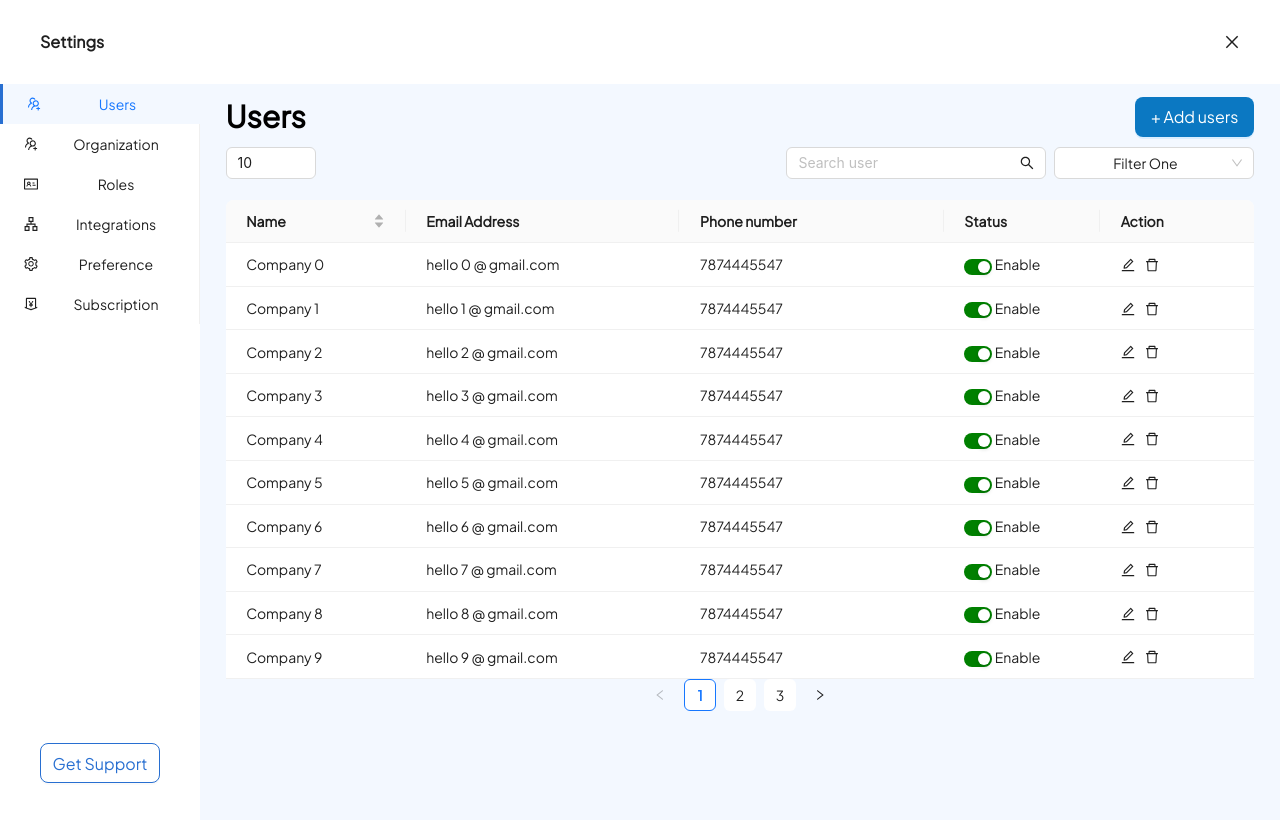
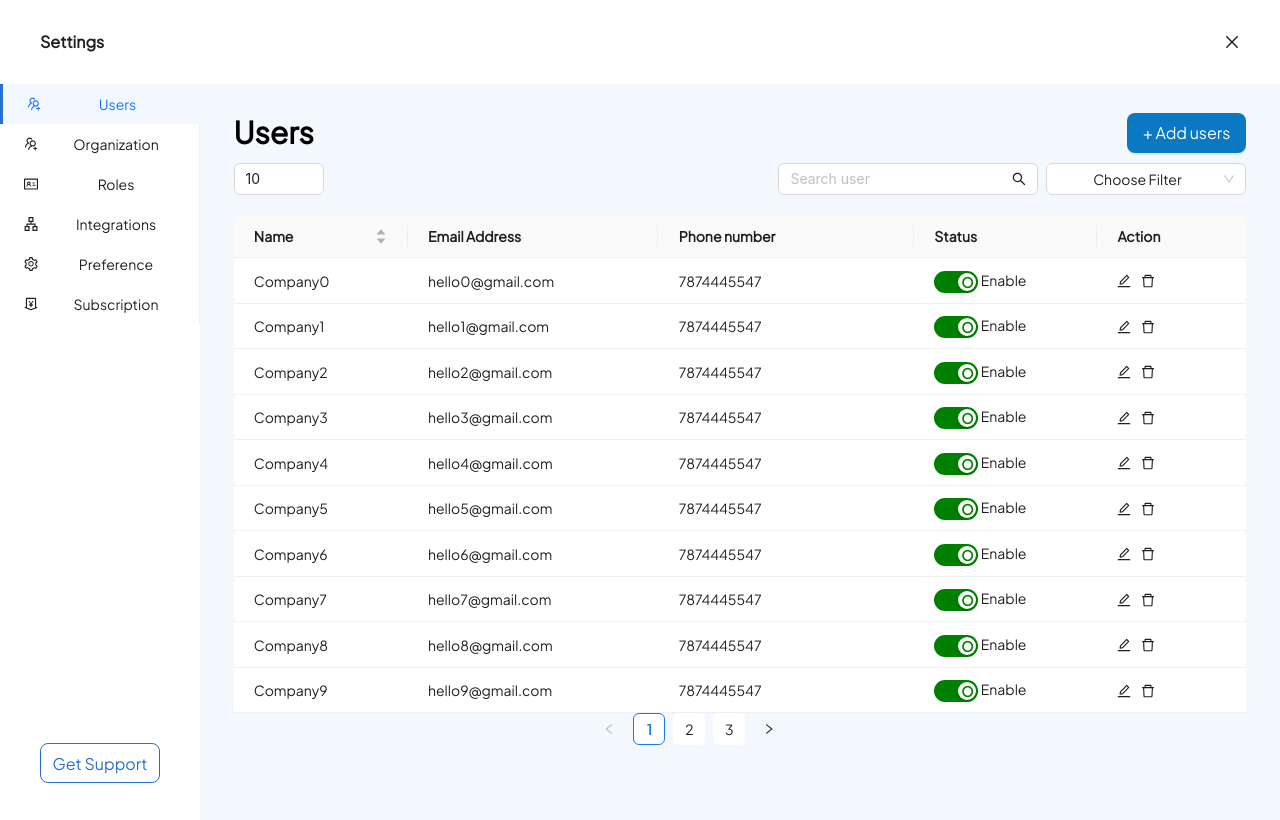
Before and after one commit to pratikp151001/Reusable_App, a React (Create React App) app: page /settings in a window 1280 px wide. Built offline with nearby package versions, Linux system fonts and the light colour scheme.

Commit message:
feat(Searching&filtering)

```diff
--- a/src/Components/settings/SearchAndFilter/index.tsx
+++ b/src/Components/settings/SearchAndFilter/index.tsx
@@ -3,7 +3,7 @@ import { Row, Col, InputNumber, Space, Input, Select } from 'antd'
 import React from 'react'
 
 export default function index(props: any) {
-    const { performSearchHandler, searchValue, modifyPageSize, PageSize } = props
+    const { performSearchHandler, searchValue, modifyPageSize, PageSize, handlefilterChange } = props
     return (
         <div >
             <div >
@@ -20,14 +20,15 @@ export default function index(props: any) {
                                 value={searchValue}
                                 defaultValue={''}
                             />
+
                             <Select
-                                defaultValue="filterOne"
+                                defaultValue="Choose Filter"
                                 style={{ width: 200 }}
                                 options={[
-                                    { label: 'Filter One', value: 'filterOne' },
-                                    { label: 'Filter Second', value: 'filterSecond' },
-                                    { label: 'Filter Third', value: 'filterThird' },
+                                    { label: 'Enable', value: 'Enable' },
+                                    { label: 'Disable', value: 'Disable' },
                                 ]}
+                                onChange={(e) => { handlefilterChange(e) }}
                             />
                         </Space>
                     </Col>
--- a/src/Components/settings/Table/index.tsx
+++ b/src/Components/settings/Table/index.tsx
@@ -8,7 +8,7 @@ import './index.css'
 
 export default function Index(props: any) {
 
-  const { userDataSource, userColumns, permissionDrawer, paginationChangeHandler, currentPage, totalRecords, performSearchHandler, searchValue, PageSize, modifyPageSize } = props
+  const { userDataSource, userColumns, permissionDrawer, paginationChangeHandler, currentPage, totalRecords, performSearchHandler, searchValue, PageSize, modifyPageSize, handlefilterChange } = props
   return (
     <>{permissionDrawer ? `` :
       <div className='searchAndfilter'>
@@ -17,6 +17,7 @@ export default function Index(props: any) {
           searchValue={searchValue}
           modifyPageSize={modifyPageSize}
           PageSize={PageSize}
+          handlefilterChange={handlefilterChange}
         ></SearchAndFilter>
       </div>
     }
--- a/src/constants/userData.tsx
+++ b/src/constants/userData.tsx
@@ -3,14 +3,24 @@ const userDataSource: any = [];
 
 for (let index = 0; index < 24; index++) {
   userDataSource.push({
-    id:`${index}`,
-    name: `Company ${index}`,
-    email: `hello ${index} @ gmail.com`,
-    phone: 7874445547,
-    status:`Enable`,
+    id: `${index}`,
+    fistName: `Company${index}`,
+    email: `hello${index}@gmail.com`,
+    phoneNumber: 7874445547,
+    status: `Enable`,
     created: `some date`,
     action: `some action`,
   });
 }
 
+userDataSource.push({
+  id: `25`,
+  fistName: `Company 25`,
+  email: `hello25@gmail.com`,
+  phoneNumber: 7874445547,
+  status: `Disable`,
+  created: `some date`,
+  action: `some action`,
+});
+
 export default userDataSource
--- a/src/layout/settings/index.css
+++ b/src/layout/settings/index.css
@@ -1,9 +1,7 @@
 .childrendiv {
-    width: '100%';
-    padding: 1% 2% !important;
+    padding: 1.8rem 2.1rem !important;
     max-height: calc(100vh - 64px) !important;
-    /* min-height: calc(100vh - 64px) !important; */
     height: calc(100vh - 64px) !important;
     overflow-y: auto !important;
-    /* overflow: scroll; */
+    background-color: #F3F8FF !important;
 }
--- a/src/pages/settings/index.css
+++ b/src/pages/settings/index.css
@@ -1,6 +1,18 @@
 .ant-switch-checked {
     background-color: green !important;
 }
+
+ul.ant-pagination {
+    width: 90% !important;
+}
+
+/* .ant-switch-checked .ant-switch-handle {
+    color: blue !important;
+    background-color: blue;
+} */
+
+
+
 
 /* .ant-switch-inner-checked{
     background-color: aquamarine !important;
@@ -12,3 +24,32 @@
 .Cancelbtn {
     width: 5vw !important;
 } */
+/* CustomSwitch.css */
+.ant-switch-checked {
+    background-color: #1890ff;
+    /* Customize the background color when the switch is ON */
+}
+
+
+
+.ant-switch-handle::after {
+    content: 'F';
+    position: absolute;
+    left: 50%;
+    top: 50%;
+    transform: translate(-50%, -50%);
+    color: red;
+    font-weight: bold;
+
+}
+
+.ant-switch-checked .ant-switch-handle::after {
+    content: "O";
+    /* Text to display inside the moving button when the switch is ON */
+    position: absolute;
+    left: 50%;
+    top: 50%;
+    transform: translate(-50%, -50%);
+    color: green;
+    font-weight: bold;
+}
--- a/src/pages/settings/index.tsx
+++ b/src/pages/settings/index.tsx
@@ -5,7 +5,7 @@ import DynamicTable from "../../Components/settings/Table/index"
 import { MenuInfo } from 'rc-menu/lib/interface';
 import ConfirmDelete from "../../Components/golbal/DeleteConfirmationModal/index"
 import { Alert, Button, Card, Checkbox, Col, Drawer, Form, Input, Row, Space, Switch } from 'antd';
-import { CloseOutlined, DeleteOutlined, EditOutlined, OrderedListOutlined } from '@ant-design/icons';
+import Icon, { CloseOutlined, DeleteOutlined, EditOutlined, OrderedListOutlined, ThunderboltTwoTone } from '@ant-design/icons';
 // import { AddUserDrawerBody } from '../../constants/AddUserDrawer';
 import AddUserForm from "../../Components/settings/AddUser/index"
 import AddORGForm from '../../Components/settings/AddOrganization/index'
@@ -33,6 +33,26 @@ export default function Index() {
   const [currentPage, setcurrentPage] = useState(1)
   const [searchValue, setSearchValue] = useState('')
   const [PageSize, setPageSize] = useState(10)
+  const [appiledFilter, setappiledFilter] = useState()
+
+
+  const handlefilterChange = (e: any) => {
+    setappiledFilter(e)
+    const filteredData = UserData.filter((singleRecord: any) => {
+      if (singleRecord.status == e && singleRecord.fistName.includes(searchValue)) {
+        return singleRecord
+      }
+    }
+    );
+    // const filteredData = searchedRecords.filter((item: any, index: any) => {
+
+    //   if (item.fistName.includes(searchValue)) {
+    //     return item
+    //   }
+    // }
+    // )
+    setfilteredData(filteredData)
+  }
 
   const handleSidebar = (event: MenuInfo) => {
     console.log('Event: ', event.key);
@@ -54,16 +74,19 @@ export default function Index() {
     console.log("Running Function")
     const { value } = e.target
     setSearchValue(value);
-    const searchedRecords = UserData.filter((singleRecord: any) => {
-      if (singleRecord.name.includes(value)) {
+    const filteredData = UserData.filter((singleRecord: any) => {
+      if (singleRecord.status == appiledFilter && singleRecord.fistName.includes(value)) {
         return singleRecord
       }
     }
     );
-    setfilteredData(searchedRecords)
-    console.log("🚀 ~ file: index.tsx:48 ~ performSearchHandler ~ value:", value)
+
+    setfilteredData(filteredData)
+    console.log("🚀 ~ file: index.tsx:48 ~ performSearchHandler ~ value:", filteredData)
+
 
   }
+
 
   function getAdd() {
     if (
@@ -103,13 +126,16 @@ export default function Index() {
   function onFinish(values: any): void {
     console.log("🚀 ~ file: index.tsx:27 ~ onFinish ~ values:", values)
     toastText(`${settingComponent} Added Successfully`, 'success')
+    values.id = Math.random()
+    values.status = `Disable`
+
+    setUserData([...UserData, values])
+    setfilteredData([...filteredData, values])
     setOpenDrawer(false)
 
   }
 
   const handleStatusChange = (e: any, data: any) => {
-    console.log("🚀 ~ file: index.tsx:76 ~ handleStatusChange ~ data:", data)
-
     const UpdatedData = UserData.map((item: any, index: any) => {
       if (item.id == data.id) {
         if (e) {
@@ -125,14 +151,22 @@ export default function Index() {
       }
     })
 
+    const filteredData = UpdatedData.filter((singleRecord: any) => {
+      if (singleRecord.status == appiledFilter && singleRecord.fistName.includes(searchValue)) {
+        return singleRecord
+      }
+    }
+    );
+
     setUserData(UpdatedData)
+    setfilteredData(filteredData)
   }
 
   const userColumns = [
     {
       title: 'Name',
-      dataIndex: 'name',
-      key: 'name',
+      dataIndex: 'fistName',
+      key: 'fistName',
       sorter: (a: any, b: any) => {
         return a.name.length - b.name.length;
       },
@@ -145,8 +179,8 @@ export default function Index() {
     },
     {
       title: 'Phone number',
-      dataIndex: 'phone',
-      key: 'phone',
+      dataIndex: 'phoneNumber',
+      key: 'phoneNumber',
     },
     // {
     //     title: 'Created on',
@@ -159,9 +193,15 @@ export default function Index() {
       key: 'status',
       render: (status: any, id: any) => (
         <>
-          {status === `Enable` ? <Switch size="small" onChange={(e) => { handleStatusChange(e, id) }} defaultChecked /> : <Switch size="small" onChange={(e) => { handleStatusChange(e, id) }}  ></Switch>
+          {status === `Enable` ?
+            <><Switch size='default' onChange={(e) => { handleStatusChange(e, id) }}
+              defaultChecked={true} /><Icon type="thunderbolt" /></> :
+            <Switch size="default"
+              onChange={(e) => { handleStatusChange(e, id) }}
+              defaultChecked={false}
+            />
           }{' '}
-          {status}
+          {status ? status : 'Disable'}
         </>
 
       )
@@ -188,6 +228,7 @@ export default function Index() {
     {
       title: 'Organization Name',
       dataIndex: 'name',
+      width: 200,
       key: 'name',
       sorter: (a: any, b: any) => {
         return a.name.length - b.name.length;
@@ -363,6 +404,7 @@ export default function Index() {
             showModal={showModal}
             PageSize={PageSize}
             modifyPageSize={modifyPageSize}
+            handlefilterChange={handlefilterChange}
           // openDrawerHandler={openDrawerHandler}
           // setDrawerInfoHandler={setDrawerInfoHandler}
           ></DynamicTable>
```
Also changed, not shown: src/Components/settings/AddInfo/index.tsx (+1 -85 lines).
